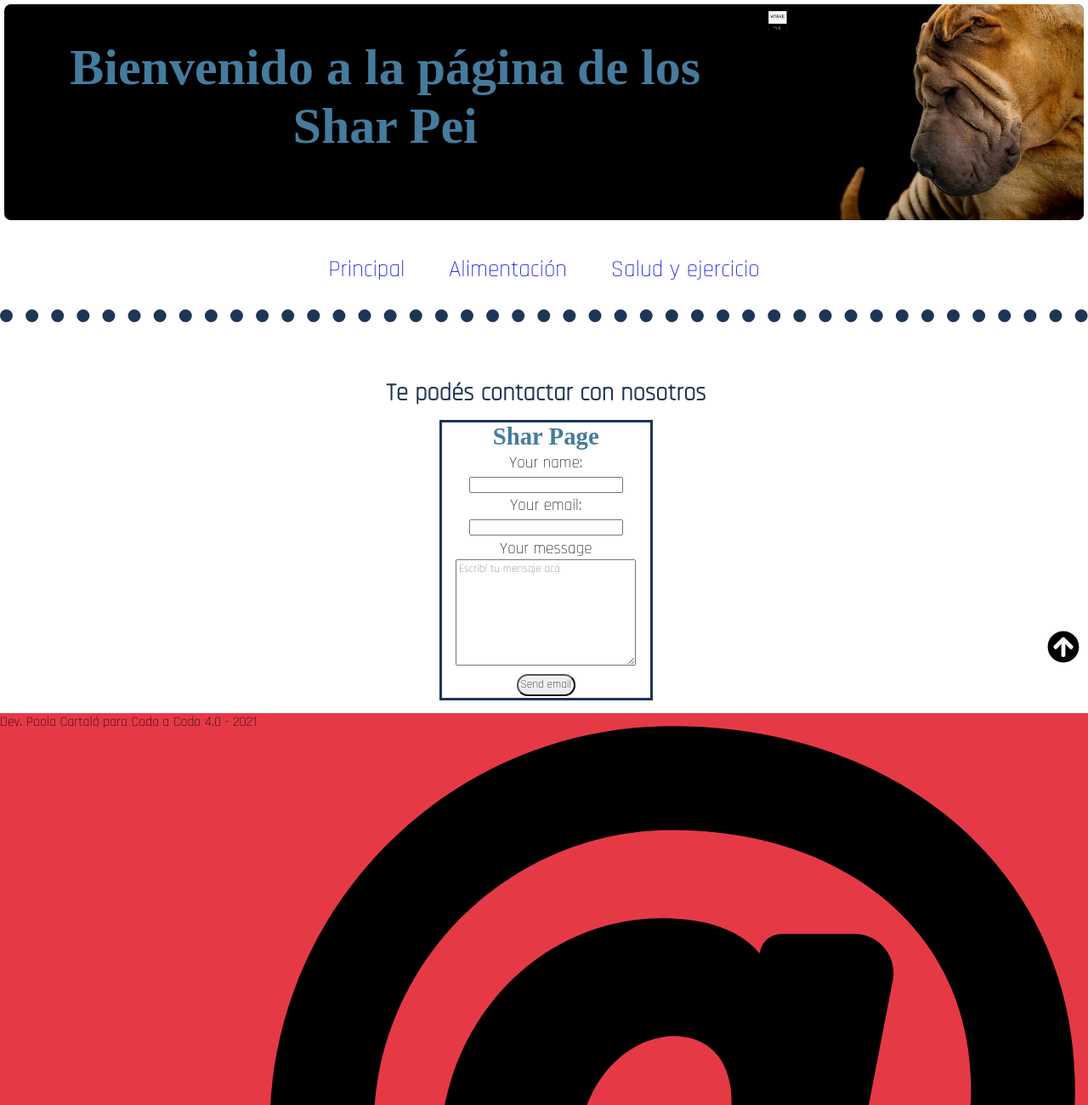
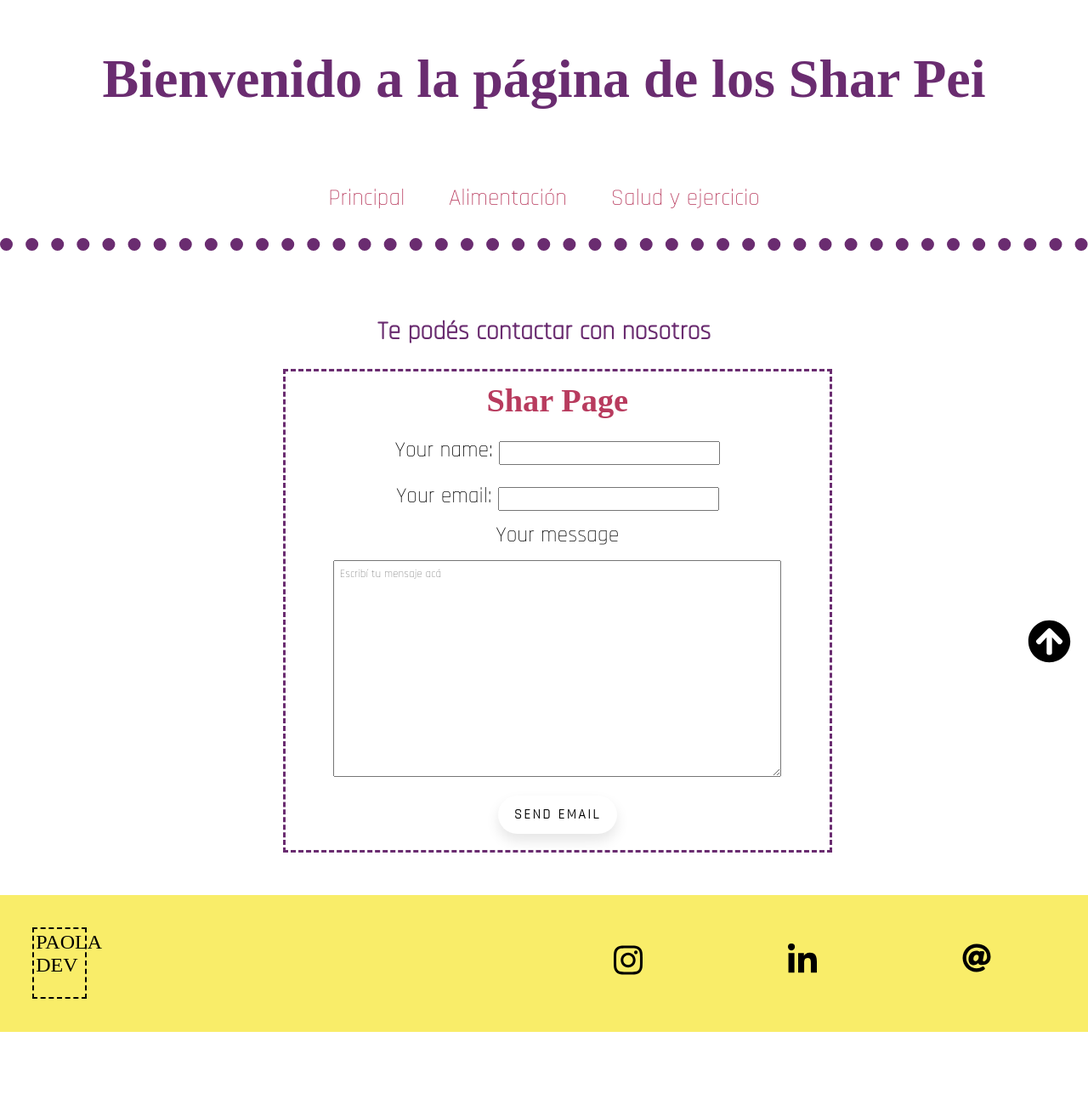
Before and after one commit to Benitocamela91/SharPage, a plain HTML site: page contacto.html in a window 1280 px wide. Shown: the top 1300 px of the page at 85% size. After the commit the page ends 1214 px from the top, so only its background shows below. Drawn offline with Linux system fonts and the light colour scheme; a web font is replaced by a local one.

Commit message:
Termine los estilos

```diff
--- a/contacto.html
+++ b/contacto.html
@@ -11,10 +11,11 @@
     <style>
         @import url('https://fonts.googleapis.com/css2?family=Original+Surfer&display=swap');
         @import url('https://fonts.googleapis.com/css2?family=Original+Surfer&family=Rajdhani:wght@300&display=swap');
+        @import url('https://fonts.googleapis.com/css2?family=New+Tegomin&display=swap');
     </style>
 </head>
 <body>
-    <header id="header"><h1>Bienvenido a la página de los Shar Pei</h1><a href="/Web/index.html"><img src="img/shar-pei-facebook-640x427.jpg" alt="Imagen de perro SharPei"></a></header>
+    <header id="header"><h1>Bienvenido a la página de los Shar Pei</h1><a href="/Web/index.html"></a></header>
     <nav id="nav-header">
         <ul>
             <li><a href="index.html">Principal</a></li>
@@ -25,25 +26,29 @@
     <a href="#header"><img src="arrow-circle-up-solid.svg" alt="Icono volver arriba" class="icon icon-arriba"></a>
     <main>
         <h2>Te podés contactar con nosotros</h2>
-        <form action="https://formspree.io/f/xayanpjb" method="POST" target="_blank">
-            <div id="contacto">
+        <div id="contacto">
+            <form action="https://formspree.io/f/xayanpjb" method="POST" target="_blank">
                 <h2 class="sharpage">Shar Page</h2>
-                <label for="name" class="descripcion">Your name:</label>
-                <input id="name" name="name" type="text" value="" class="cajas" required><br>
-                <label for="email" class="descripcion">Your email:</label>
-                <input id="email" name="email" type="text" value="" class="cajas" required><br>
-                <label for="message" class="descripcion">Your message</label><br>
-                <textarea id="message" name="message" rows="7" cols="30" class="cajas" required placeholder="Escribí tu mensaje acá"></textarea><br>
-                <input id="submit_button" type="submit" value="Send email">
-            </div>
-        </form>
+                <label for="name" class="descripcion name">Your name:</label>
+                <input id="name" name="name" type="text" value="" class="cajas name" required><br>
+                <label for="email" class="descripcion email">Your email:</label>
+                <input id="email" name="email" type="text" value="" class="cajas email" required><br>
+                <label for="message" class="descripcion message">Your message</label><br>
+                <textarea id="message" name="message" rows="7" cols="30" class="caja-texto message" required placeholder="Escribí tu mensaje acá"></textarea><br>
+                <div class="wrap">
+                    <input id="submit_button" class="button" type="submit" value="Send email">
+                </div>
+            </form>
+        </div>
     </main>
     <footer>
-        <p id="parrafo-footer">Dev. Paola Cartalá para Codo a Codo 4.0 - 2021</p>
+        <div class="parrafo-footer">
+            <p>PAOLA DEV</p>
+        </div>
         <div id="redes">
-            <a href="mailto:paola.cartala@gmail.com" title="E-mail" target="_blank"><img src="mail.svg" alt="Imagen de mail"  class="icon1 icon"></a>
-            <a href="https://www.linkedin.com/in/paola-cartal%C3%A1-3b11b45a" title="Perfil LinkedIn" target="_blank"><img src="linkedin.svg" alt="Imagen de mail" class="icon2 icon"></a>
-            <a href="https://www.instagram.com/paoc.bj23/" title="Perfil Instagram" target="_blank"><img src="instagram-brands.svg" alt="Icono de instagram" class="icon3 icon"></a>
+            <a href="mailto:paola.cartala@gmail.com" title="E-mail" target="_blank"><img src="mail.svg" alt="Imagen de mail"  class="icon-footer icon"></a>
+            <a href="https://www.linkedin.com/in/paola-cartal%C3%A1-3b11b45a" title="Perfil LinkedIn" target="_blank"><img src="linkedin.svg" alt="Imagen de mail" class="icon-footer icon"></a>
+            <a href="https://www.instagram.com/paoc.bj23/" title="Perfil Instagram" target="_blank"><img src="instagram-brands.svg" alt="Icono de instagram" class="icon-footer icon"></a>
         </div>
     </footer>
 </body>
--- a/style/style.css
+++ b/style/style.css
@@ -4,50 +4,45 @@
 }
 /*modifico el header*/
 header {
-    font-size: 30px;
     font-family: Original Surfer; /*agrego la font que descargué*/
-    color:#457b9d;
-    display: inline-block;
-    background-color: #000000;
-    border-radius: 8px;
     margin:5px;
 }
-header img {
-    float:right;
-    width: 30%;
-    border-radius: 8px;
-}
 header h1{
-    float:left;
-    width: 69%;
+    font-size: 5vw;
+    color:#6a2c70;
     text-align: center;
-    padding-left: 10px;
-    padding-top: 40px;
+    padding: 4vw;
 }
 /*menu de navegacion*/
 #nav-header {
-    color: #1d3557;
+    color: #6a2c70;
     font-size: 170%;
+    display: flex;
+    flex-flow: row wrap;
     text-align: center;
+    justify-content: space-around;
+    align-content: space-around;
     border-bottom: dotted 15px;
     margin-bottom: 50px;
     padding-bottom: 30px;
     padding-top: 30px;
     width: 100%;
 }
+
 nav li {
     display:inline; /*para que los elemenos de nav se muestren en la misma linea*/
     padding: 5px; /*modifique el relleno*/
     margin:17px; /*modifique los margenes de los elementos*/
 }
 #nav-header li:hover { /*aplique hover para cuando pasa el cursor por encima*/
-    border: 2px solid #1d3557;
+    border: 2px solid #6a2c70;
     border-radius: 15px; /*con esto se redondean los bordes*/
     padding: 5px;
     margin:15px;
 }
 nav li a {
     text-decoration: none; /*le saqué la línea de enlace de nav*/
+    color: #b83b5e;
 }
 /*cuerpo de la pagina*/
 body {
@@ -55,9 +50,8 @@ body {
     text-align: justify;
 }
 main {
-    padding: 15px;
-    width: 98%;
-    font-size: 120%;
+    padding: 2vw;
+    font-size: 20px;
 }
 /*icono de volver arriba*/
 .icon {
@@ -65,31 +59,45 @@ main {
 }
 .icon-arriba {
     position:fixed;
-    right:0px;
     bottom:20px;
-    right: 10px;;
-    width: 3%;
+    right: 20px;;
+    width: 4vw;
 }
 /*titulos*/
 h2 {
     text-align: center;
-    color:#1d3557;
+    color:#6a2c70;
     margin-bottom: 1%;
 }
 h3 {
     text-align: left;
-    color:#1d3557;
+    color:#6a2c70;
     margin-bottom: 1%;
     margin-top: 1%;
 }
-/*aside*/
-aside {
-    background-color:#f1faee;
-    float:right; /*con esta propiedad la caja va a la derecha*/
-    margin-left: 5px; /*margen para que no pise el parrafo*/
+/*galeria de fotos*/
+#galeria {
+    background-color:#f08a5d;
     overflow: auto;
-    border-radius: 8px;
     box-shadow: 0 13px 27px -5px hsl(240deg 30% 28% / 25%), 0 8px 16px -8px hsl(0deg 0% 0% / 30%), 0 -6px 16px -6px hsl(0deg 0% 0% / 3%);
+    border-radius: 15px;
+    overflow:hidden;
+    display:flex;
+    flex-flow: row wrap;
+    align-content: space-around;
+    align-items: center;
+    margin-bottom: 2%;
+}
+.img-galeria {
+    width: 30%;
+    height: 30%;
+    border-radius: 15px;
+    margin: 1.2vw;
+    border:2px solid #000000; /*bordes a las imagenes, solo en main*/
+}
+.img-galeria:hover {
+    -webkit-transform:scale(0.9);
+    transform:scale(0.9);
 }
 /*articulos principales*/
 article {
@@ -101,7 +109,7 @@ article li{
     padding-left: 2%;
 }
 main a:visited {
-    color:#e63946;
+    color:#b83b5e;
 }
 main a:hover {
     text-decoration: none;
@@ -109,21 +117,16 @@ main a:hover {
 main iframe {
     margin: 2%;
     float:right;
-}
-main img {
-    border:1px solid #000000; /*bordes a las imagenes, solo en main*/
-    border-radius: 8px;
-    box-shadow: 0 13px 27px -5px hsl(240deg 30% 28% / 25%), 0 8px 16px -8px hsl(0deg 0% 0% / 30%), 0 -6px 16px -6px hsl(0deg 0% 0% / 3%); /*agregue una sombra a la caja*/
-    margin-bottom: 2%;
+    border: 4px double  #b83b5e;
 }
 /*tabla de pagina alimentacion*/
 #tipo_de_alimentos {
     margin-top: 1%;
-    border: solid #1d3557;
+    border: solid #b83b5e;
 }
 th {
     padding:1%;
-    border-bottom: solid #1d3557;
+    border-bottom: solid #f08a5d;
     text-align: center;
 }
 td {
@@ -131,57 +134,89 @@ td {
 }
 /*formulario de contacto*/
 #contacto {
-    border: 3px solid #1d3557;
+    border: 3px dashed #6a2c70;
+    font-size: 2vw;
+    display:flex;
+    flex-flow: column nowrap;
+    justify-content: space-between;
+    align-content: center;
     text-align: center;
-    margin-right: 40%;
-    margin-left:40%;
+    width: 50vw;
+    margin: 2% 25%;
 }
 .sharpage {
     font-family: Original Surfer;
-    color:#457b9d;
+    color:#b83b5e;
+    margin: 2% 0;
 }
 #message {
     font-family: Rajdhani;
     padding: 1%;
 }
-/*formulario de comentarios*/
-#comentarios {
-    text-align: center;
-    width: 100%;
-    border-radius: 15px;
+.cajas {
+    width: 20vw;
+    height: 3vh;
 }
-#comentarios legend {
-    padding-bottom: 1%;
-    font-size: 120%;
+.caja-texto {
+    width: 40vw;
+    height: 30vh;
 }
-#email {
-    margin-bottom: 1%;
-}
-#comentarios textarea {
-    font-family: Rajdhani;
-    padding: 1%;
+.name, .email, .message {
+    margin: 2% 0;
 }
 
-#submit_button {
+/*#submit_button {
     font-family: Rajdhani;
+    font-size: 2vw;
     padding: 1%;
     margin: 1%;
-    border-radius: 15px;
-}
+    border: 2px solid #b83b5e;
+}*/
+.wrap {
+    height: 100%;
+    display: flex;
+    align-items: center;
+    justify-content: center;
+  }
+
+  .button {
+    width: 140px;
+    height: 45px;
+    margin-bottom: 3%;
+    font-family: 'Rajdhani', sans-serif;
+    font-size: 16px;
+    text-transform: uppercase;
+    letter-spacing: 2.5px;
+    font-weight: 800;
+    color: #000;
+    background-color: #fff;
+    border: none;
+    border-radius: 45px;
+    box-shadow: 0px 8px 15px rgba(0, 0, 0, 0.1);
+    transition: all 0.3s ease 0s;
+    cursor: pointer;
+    outline: none;
+    }
+
+  .button:hover {
+    background-color: #b83b5e;
+    box-shadow: 0px 15px 20px rgba(184, 59, 94, 0.4);
+    color: #fff;
+    transform: translateY(-7px);
+  }
 /*footer*/
 footer {
-    background-color: #e63946;
-    color:black;
+    background-color: #f9ed69;
+    color:#000000;
     display: inline-block;
     width: 100%;
     display: flex;
 }
 /*sello*/
 .parrafo-footer {
-    border: 2px dashed black;
-    padding:0px;
+    border: 2px dashed #000000;
     position: relative;
-    width: 70px;
+    width: 60px;
     height: 80px;
     float:left;
     margin:3%;
```
Also changed, not shown: food.html (+8 -5 lines), health_excercise.html (+8 -5 lines), index.html (+10 -21 lines).
